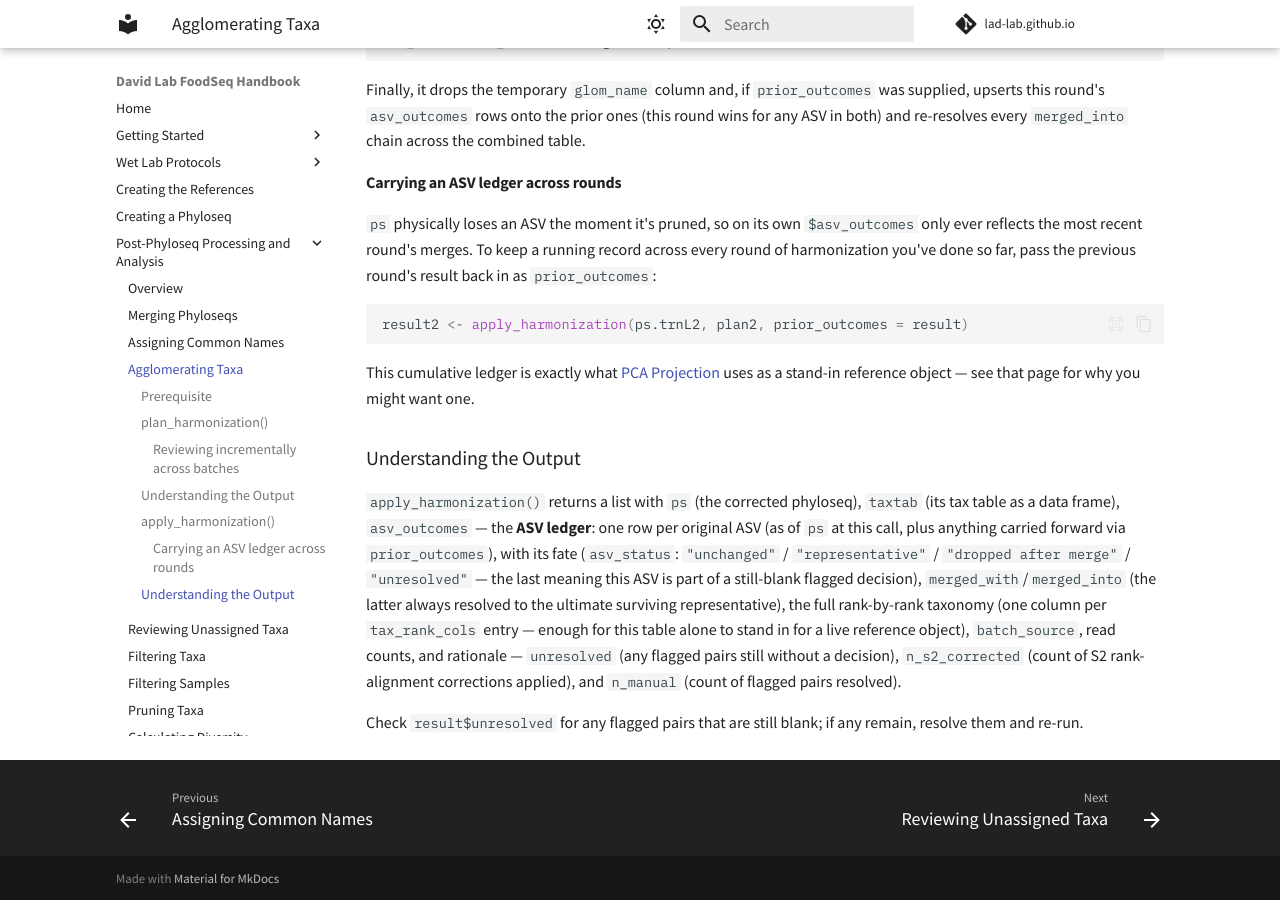
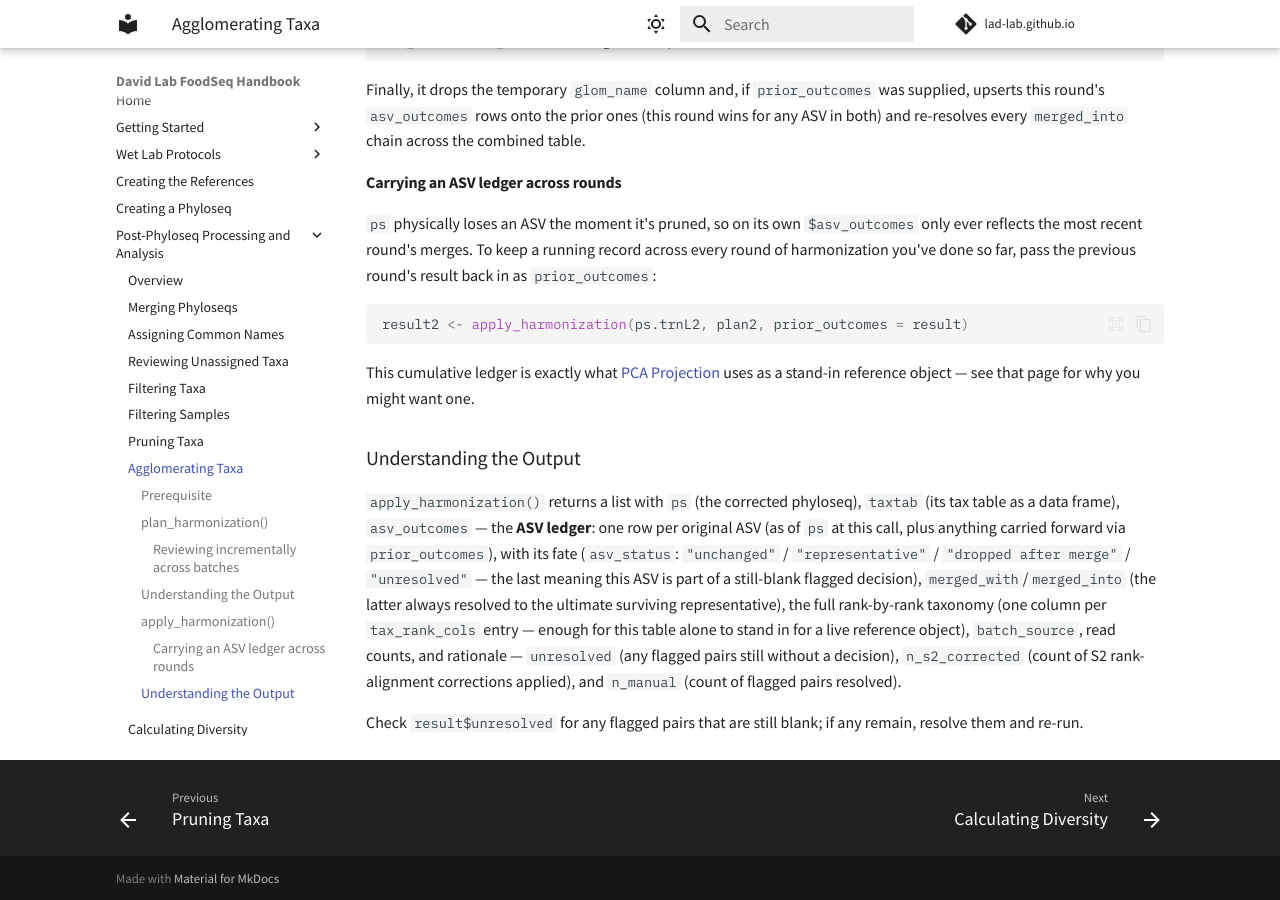
Before and after one commit to LAD-LAB/lad-lab.github.io, an MkDocs documentation site: the page built from docs/glomming.md, in a window 1280 px wide and 900 px high, scrolled down 4520 px. Built offline with MkDocs 1.6.1 and Material for MkDocs 9.7.7, drawn with Linux system fonts in a browser that asks for light colours; comment, search, counter and statistics services are not loaded; part of the change alters nothing that is shown.

```diff
--- a/mkdocs.yml
+++ b/mkdocs.yml
@@ -19,14 +19,15 @@ nav:
   - Overview: processing.md
   - Merging Phyloseqs: merging.md
   - Assigning Common Names: commonnames.md
-  - Agglomerating Taxa: glomming.md
   - Reviewing Unassigned Taxa: reviewing.md
   - Filtering Taxa: taxafiltering.md
   - Filtering Samples: samplefiltering.md
   - Pruning Taxa: pruning.md
+  - Agglomerating Taxa: glomming.md
   - Calculating Diversity: diversity.md
   - Relative Abundance and CLR Transform: abundance.md
   - Creating a PCA Plot: pca.md
+  - PCA Projection: projection.md
   - Anonymizing Human Reads: anonymizer.md
 
 theme:
```
